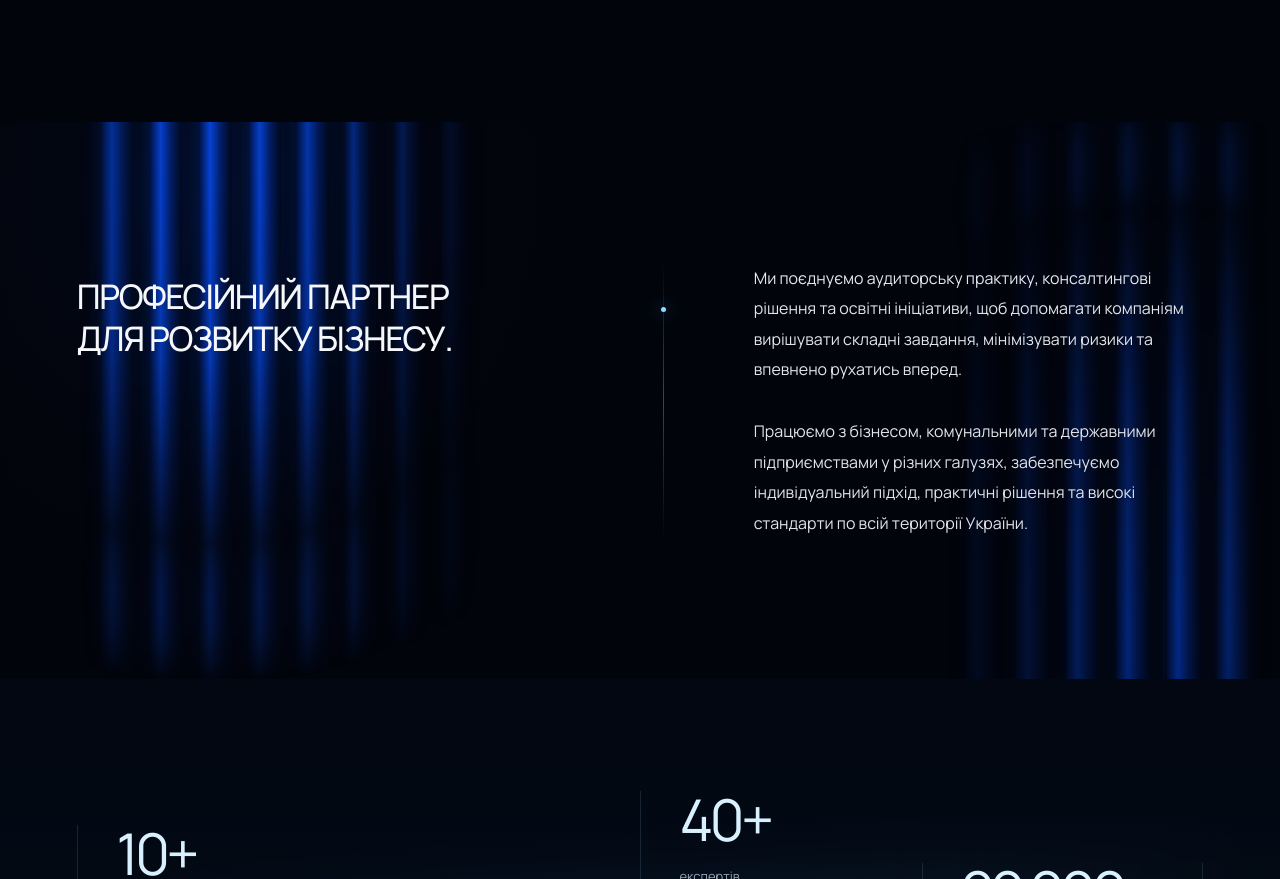
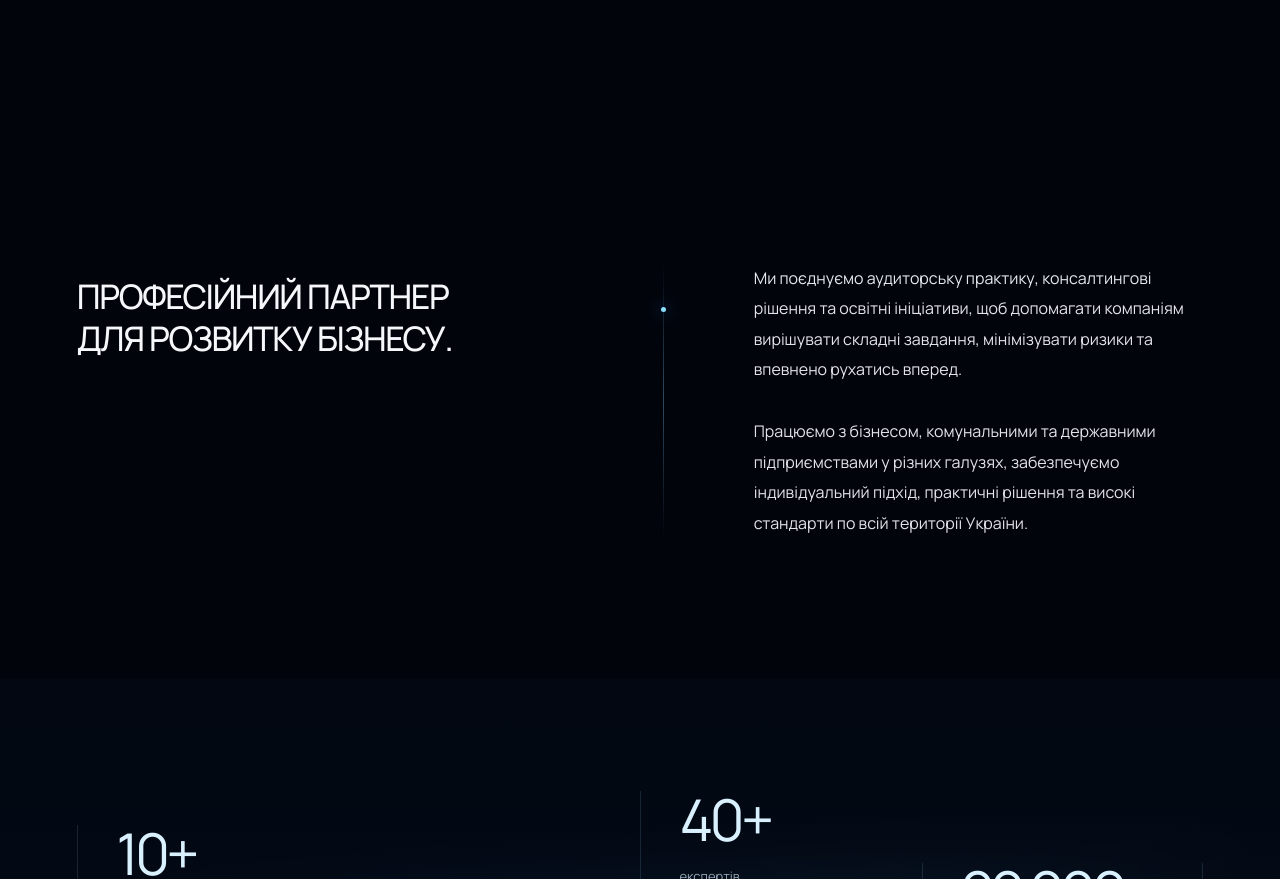
Before and after one commit to dnagorna3817-spec/website_akc_main, a Next.js app: page /about in a window 1280 px wide. Shown: the part 700-1579 px from the top of the page. Built offline with nearby package versions, Linux system fonts and the light colour scheme.

Commit message:
Use exact approved PNG image for manifesto background

```diff
--- a/app/about/about.css
+++ b/app/about/about.css
@@ -1437,7 +1437,7 @@ body {
   isolation: isolate;
   overflow: hidden;
   background-color: #02040b;
-  background-image: url("/media/akc-about-manifesto-beams.svg");
+  background-image: url("/media/akc-about-manifesto-background.png");
   background-size: cover;
   background-position: center;
   background-repeat: no-repeat;
```
